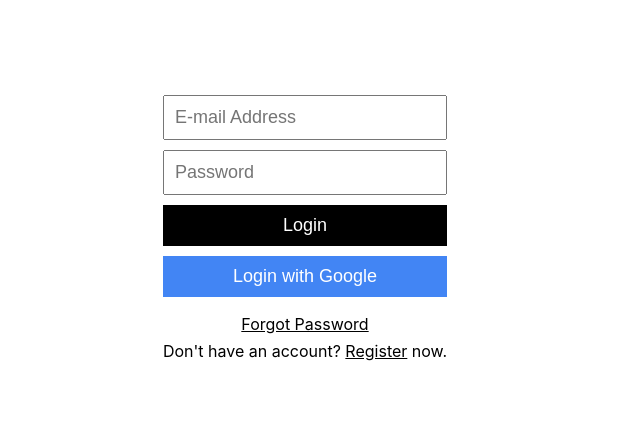
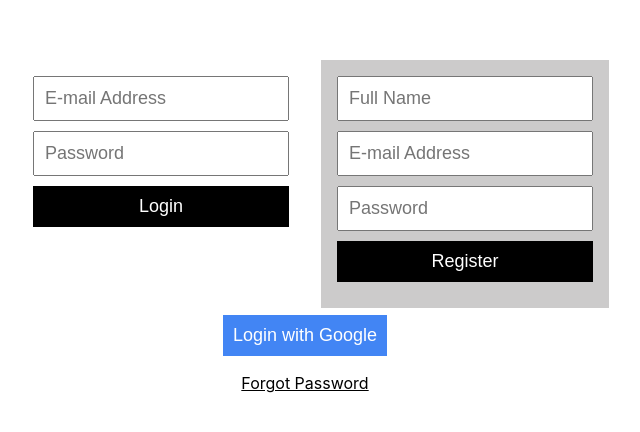
Before and after one commit to bitbinary/bookmart, a React (Create React App) app: page / in a window 1280 px wide. Shown: the part 176-608 px from the top of the page, without its empty margins (335-975 px from the left). Built offline with nearby package versions, Linux system fonts and the light colour scheme; no server answers.

Commit message:
added auth -login,register page

```diff
--- a/src/App.js
+++ b/src/App.js
@@ -7,7 +7,6 @@ import {
   Redirect,
 } from 'react-router-dom';
 import Login from './pages/Login/Login';
-import Register from './pages/Register/Register';
 import ResetPassword from './pages/ResetPassword/ResetPassword';
 import Dashboard from './pages/Dashboard/Dashboard';
 import { useAuthState } from 'react-firebase-hooks/auth';
@@ -60,7 +59,7 @@ const ConfirmEmail = () => {
 };
 
 const PrivateRoutes = ({ emailVerified }) => {
-  if (!emailVerified) return <ConfirmEmail />;
+  // if (!emailVerified) return <ConfirmEmail />;
   return (
     <Switch>
       <Route path="/" component={Dashboard} />
@@ -70,7 +69,6 @@ const PrivateRoutes = ({ emailVerified }) => {
 const PublicRoutes = () => {
   return (
     <Switch>
-      <Route exact path="/register" component={Register} />
       <Route exact path="/reset" component={ResetPassword} />
       <Route path="/" component={Login} />
     </Switch>
--- a/src/configs/firebase.js
+++ b/src/configs/firebase.js
@@ -20,18 +20,18 @@ const signInWithGoogle = async () => {
   try {
     const res = await firebaseAuth.signInWithPopup(auth, googleProvider);
     const user = res.user;
-    const query = await db
-      .collection('users')
-      .where('uid', '==', user.uid)
-      .get();
-    if (query.docs.length === 0) {
-      // await db.collection('users').add({
-      //   uid: user.uid,
-      //   name: user.displayName,
-      //   authProvider: 'google',
-      //   email: user.email,
-      // });
-    }
+    // const query = await db
+    //   .collection('users')
+    //   .where('uid', '==', user.uid)
+    //   .get();
+    // if (query.docs.length === 0) {
+    //   // await db.collection('users').add({
+    //   //   uid: user.uid,
+    //   //   name: user.displayName,
+    //   //   authProvider: 'google',
+    //   //   email: user.email,
+    //   // });
+    // }
   } catch (err) {
     console.error(err);
     alert(err.message);
--- a/src/pages/Login/Login.js
+++ b/src/pages/Login/Login.js
@@ -1,16 +1,16 @@
-import React, { useEffect, useState } from 'react';
-import { Link, useHistory } from 'react-router-dom';
-import {
-  auth,
-  signInWithEmailAndPassword,
-  signInWithGoogle,
-} from '../../configs/firebase';
+import React, { useEffect } from 'react';
+import { useHistory } from 'react-router-dom';
+import { auth } from '../../configs/firebase';
 import { useAuthState } from 'react-firebase-hooks/auth';
 import './login.css';
+import { Link } from 'react-router-dom';
 import PageLoading from '../../utils/shared/PageLoading';
+import { Box } from '@mui/system';
+import { Grid } from '@mui/material';
+import LoginBox from './LoginBox';
+import { signInWithGoogle } from '../../configs/firebase';
+import RegisterBox from './RegisterBox';
 function Login() {
-  const [email, setEmail] = useState('');
-  const [password, setPassword] = useState('');
   const [user, loading] = useAuthState(auth);
   const history = useHistory();
   useEffect(() => {
@@ -22,39 +22,35 @@ function Login() {
   }, [user, loading, history]);
   if (loading) return <PageLoading />;
   return (
-    <div className="login">
-      <div className="login__container">
-        <input
-          type="text"
-          className="login__textBox"
-          value={email}
-          onChange={(e) => setEmail(e.target.value)}
-          placeholder="E-mail Address"
-        />
-        <input
-          type="password"
-          className="login__textBox"
-          value={password}
-          onChange={(e) => setPassword(e.target.value)}
-          placeholder="Password"
-        />
-        <button
-          className="login__btn"
-          onClick={() => signInWithEmailAndPassword(email, password)}
-        >
-          Login
-        </button>
-        <button className="login__btn login__google" onClick={signInWithGoogle}>
-          Login with Google
-        </button>
-        <div>
+    <Box className="login">
+      <Grid p={2} m={2} flexDirection="column" display="flex">
+        <Grid spacing={2} display="flex">
+          <Grid p={2} item m={2} flexDirection="column" display="flex">
+            <LoginBox />
+          </Grid>
+          <Grid
+            item
+            flexDirection="column"
+            display="flex"
+            p={2}
+            sx={{ backgroundColor: '#cccbcb' }}
+          >
+            <RegisterBox />
+          </Grid>
+        </Grid>
+        <Grid item display="flex" justifyContent="center">
+          <button
+            className="login__btn login__google"
+            onClick={signInWithGoogle}
+          >
+            Login with Google
+          </button>
+        </Grid>
+        <Grid item display="flex" justifyContent="center">
           <Link to="/reset">Forgot Password</Link>
-        </div>
-        <div>
-          Don't have an account? <Link to="/register">Register</Link> now.
-        </div>
-      </div>
-    </div>
+        </Grid>
+      </Grid>
+    </Box>
   );
 }
 export default Login;
--- /dev/null
+++ b/src/pages/Login/LoginBox.js
@@ -0,0 +1,31 @@
+import React, { useState } from 'react';
+import { signInWithEmailAndPassword } from '../../configs/firebase';
+import './login.css';
+export default function LoginBox() {
+  const [email, setEmail] = useState('');
+  const [password, setPassword] = useState('');
+  return (
+    <>
+      <input
+        type="text"
+        className="login__textBox"
+        value={email}
+        onChange={(e) => setEmail(e.target.value)}
+        placeholder="E-mail Address"
+      />
+      <input
+        type="password"
+        className="login__textBox"
+        value={password}
+        onChange={(e) => setPassword(e.target.value)}
+        placeholder="Password"
+      />
+      <button
+        className="login__btn"
+        onClick={() => signInWithEmailAndPassword(email, password)}
+      >
+        Login
+      </button>
+    </>
+  );
+}
--- /dev/null
+++ b/src/pages/Login/RegisterBox.js
@@ -0,0 +1,40 @@
+import React, { useState } from 'react';
+import { registerWithEmailAndPassword } from '../../configs/firebase';
+import './register.css';
+export default function RegisterBox() {
+  const [email, setEmail] = useState('');
+  const [password, setPassword] = useState('');
+  const [name, setName] = useState('');
+  const register = () => {
+    if (!name) alert('Please enter name');
+    registerWithEmailAndPassword(name, email, password);
+  };
+  return (
+    <>
+      <input
+        type="text"
+        className="register__textBox"
+        value={name}
+        onChange={(e) => setName(e.target.value)}
+        placeholder="Full Name"
+      />
+      <input
+        type="text"
+        className="register__textBox"
+        value={email}
+        onChange={(e) => setEmail(e.target.value)}
+        placeholder="E-mail Address"
+      />
+      <input
+        type="password"
+        className="register__textBox"
+        value={password}
+        onChange={(e) => setPassword(e.target.value)}
+        placeholder="Password"
+      />
+      <button className="register__btn" onClick={register}>
+        Register
+      </button>
+    </>
+  );
+}
--- a/src/pages/Register/Register.js
+++ /dev/null
@@ -1,64 +0,0 @@
-import React, { useEffect, useState } from 'react';
-import { useAuthState } from 'react-firebase-hooks/auth';
-import { Link, useHistory } from 'react-router-dom';
-import {
-  auth,
-  registerWithEmailAndPassword,
-  signInWithGoogle,
-} from '../../configs/firebase';
-import './register.css';
-function Register() {
-  const [email, setEmail] = useState('');
-  const [password, setPassword] = useState('');
-  const [name, setName] = useState('');
-  const [user, loading] = useAuthState(auth);
-  const history = useHistory();
-  const register = () => {
-    if (!name) alert('Please enter name');
-    registerWithEmailAndPassword(name, email, password);
-  };
-  useEffect(() => {
-    if (loading) return;
-    if (user) history.replace('/app');
-  }, [user, loading, history]);
-  return (
-    <div className="register">
-      <div className="register__container">
-        <input
-          type="text"
-          className="register__textBox"
-          value={name}
-          onChange={(e) => setName(e.target.value)}
-          placeholder="Full Name"
-        />
-        <input
-          type="text"
-          className="register__textBox"
-          value={email}
-          onChange={(e) => setEmail(e.target.value)}
-          placeholder="E-mail Address"
-        />
-        <input
-          type="password"
-          className="register__textBox"
-          value={password}
-          onChange={(e) => setPassword(e.target.value)}
-          placeholder="Password"
-        />
-        <button className="register__btn" onClick={register}>
-          Register
-        </button>
-        <button
-          className="register__btn register__google"
-          onClick={signInWithGoogle}
-        >
-          Register with Google
-        </button>
-        <div>
-          Already have an account? <Link to="/">Login</Link> now.
-        </div>
-      </div>
-    </div>
-  );
-}
-export default Register;
--- a/src/pages/ResetPassword/ResetPassword.js
+++ b/src/pages/ResetPassword/ResetPassword.js
@@ -29,7 +29,7 @@ function ResetPassword() {
           Send password reset email
         </button>
         <div>
-          Don't have an account? <Link to="/register">Register</Link> now.
+          Don't have an account? <Link to="/login">Register</Link> now.
         </div>
       </div>
     </div>
```
Also changed, not shown: src/pages/Login/register.css (renamed from src/pages/Register/register.css).
